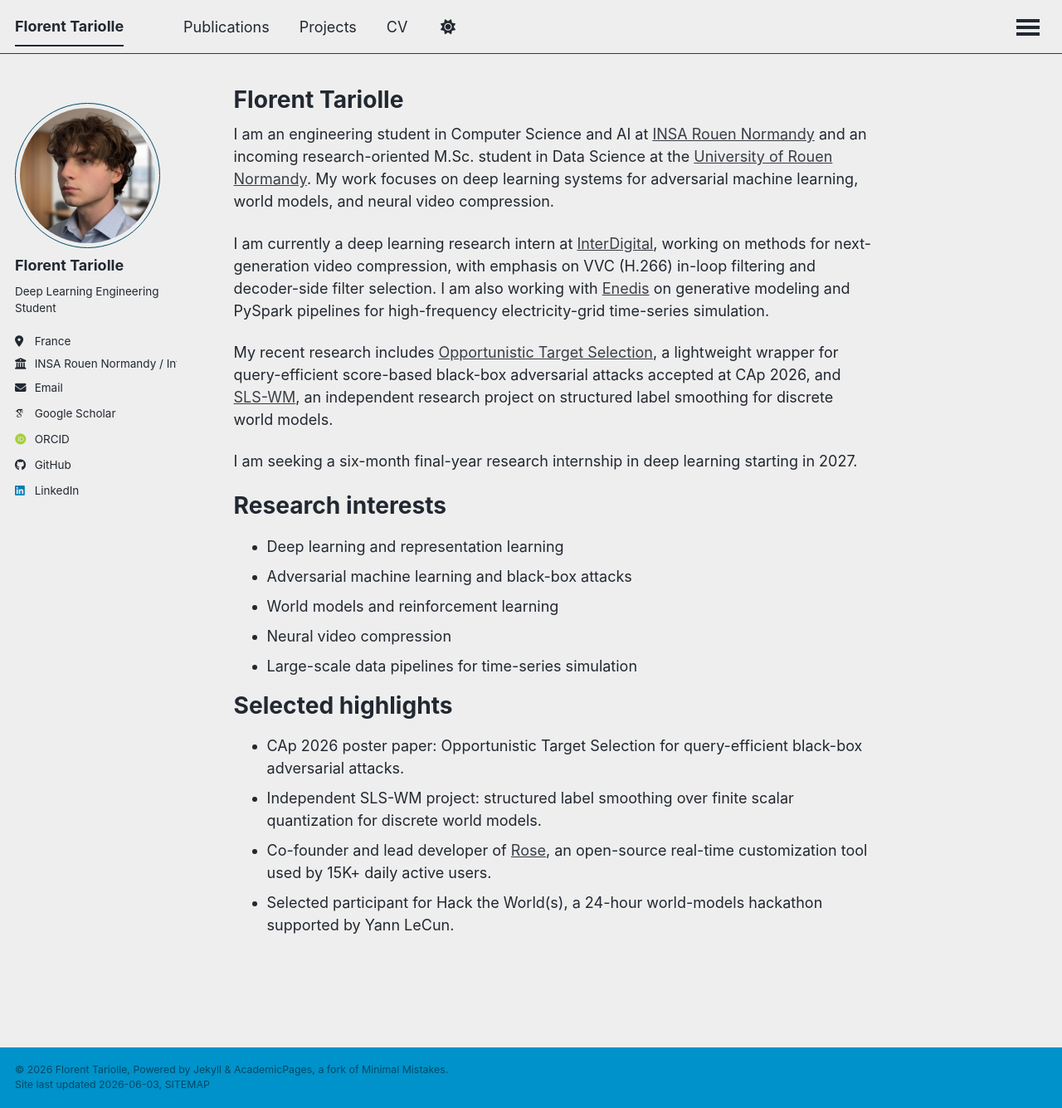
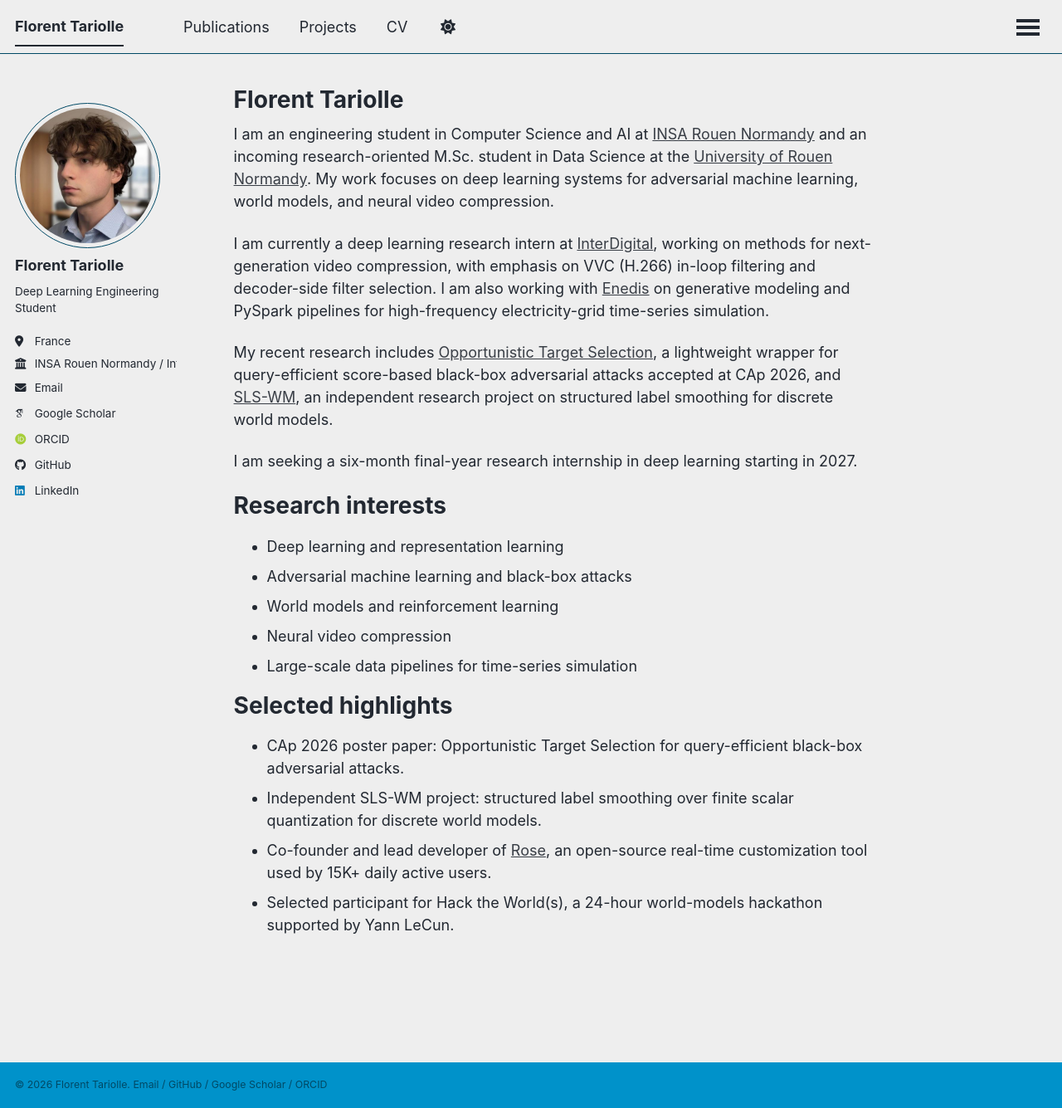
Before and after one commit to Tariolle/Tariolle.github.io, a Jekyll site: the page built from _pages/about.md, in a window 1280 px wide and 1335 px high. Shown: the whole window at 83% size. Built offline with Jekyll 4.4.1, drawn with Linux system fonts in a browser that asks for light colours; some web fonts are replaced; a script that is not in the unit is left out.

Commit message:
chore: simplify site footer

```diff
--- a/_includes/footer.html
+++ b/_includes/footer.html
@@ -1,6 +1,9 @@
 {% include base_path %}
 
 <div class="page__footer-copyright">
-  &copy; {{ site.time | date: '%Y' }} {{ site.name | default: site.title }}, {{ site.data.ui-text[site.locale].powered_by | default: "Powered by" }} <a href="https://jekyllrb.com" rel="nofollow">Jekyll</a> &amp; <a href="https://github.com/academicpages/academicpages.github.io">AcademicPages</a>, a fork of <a href="https://mademistakes.com/work/minimal-mistakes-jekyll-theme/" rel="nofollow">Minimal Mistakes</a>.<br />
-  Site last updated {{ "now" | date: '%Y-%m-%d' }}, <a href="/sitemap/" style="text-transform: uppercase;">{{ site.data.ui-text[site.locale].site_map | default: "Sitemap" }}</a>
+  &copy; {{ site.time | date: '%Y' }} {{ site.name | default: site.title }}.
+  <a href="mailto:{{ site.author.email }}">Email</a> /
+  <a href="https://github.com/{{ site.author.github }}">GitHub</a> /
+  <a href="{{ site.author.googlescholar }}">Google Scholar</a> /
+  <a href="{{ site.author.orcid }}">ORCID</a>
 </div>
```
